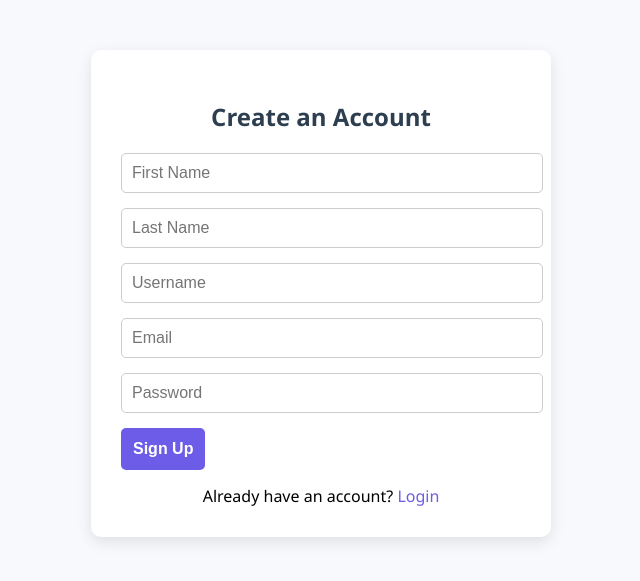
After one commit to bishalth28/flask-blog, a Flask app: page /signup in a window 1280 px wide. The commit adds this page. Shown: the top 581 px of the page, without its empty margins (319-959 px from the left). Run offline with Flask 3, Linux system fonts and the light colour scheme.

Commit message:
Updated file

```diff
--- a/app.py
+++ b/app.py
@@ -1,28 +1,109 @@
-from flask import Flask, render_template
+from flask import Flask, render_template, request, url_for, redirect, session, flash
+import json, os
 
 app = Flask(__name__)
+app.secret_key = os.urandom(24)
 
-posts = {
-    0:{
-        'title':'Hello Bishal',
-        'content':'This is my first blog post'
-    }
-}
+if os.path.exists('user.json'):
+    with open('user.json') as f:
+        users = json.load(f)
+else:
+    users = {}
+
+if os.path.exists('posts.json'):
+    with open('posts.json') as f:
+        posts = json.load(f)
+else:
+    posts = {}
 
 @app.route('/')
+def index():
+    return redirect(url_for('login'))
+
+@app.route('/home')
 def home ():
-    return 'hello World'
+    if 'username' not in session:
+        flash("please login")
+        return redirect(url_for('login'))
+
+    return render_template('home.jinja2',posts=posts)
+1
+@app.route('/login', methods = ['GET','POST'])
+def login():
+    if request.method == "POST":
+        username = request.form['username']
+        password = request.form['password']
+
+        if username in users and users[username]['password'] == password:
+            session['username'] = username
+            return redirect(url_for('home'))
+        else:
+            return render_template("login.jinja2", error = "Invalid credentials")
+
+    return render_template('login.jinja2')
+
+@app.route('/signup', methods = ['GET','POST'])
+def signup():
+    if request.method == "POST":
+        firstname = request.form['firstname']
+        lastname = request.form['lastname']
+        username = request.form['username']
+        email = request.form['email']
+        password = request.form['password']
+
+        if username in users:
+            flash("Username already exists!", "error")
+            return render_template("signup.jinja2")
+
+        users[username] ={
+            'firstname': firstname,
+            'lastname': lastname,
+            'email': email,
+            'password': password
+        }
+        with open('user.json', 'w') as f:
+            json.dump(users, f, indent=4)
+
+        flash("Account created successfully! Please log in.", "success")
+        return redirect(url_for('login'))
+
+    return render_template("signup.jinja2")
+
+
 
 @app.route ('/post/<int:post_id>')
 def post(post_id):
-    post=posts.get(post_id)
+    post=posts.get(str(post_id))
     if not post:
-        return render_template('404.jinja2', message=f'A post with id {post_id} was not found.')
+        return render_template('error.jinja2', message=f'A post with id {post_id} was not found.')
     return render_template('post.jinja2', post=post)
 
-@app.route('/post/form')
-def form():
-    return render_template('create.jinja2')
+@app.route ('/logout')
+def logout():
+    session.pop('username', None)
+    return redirect(url_for('login'))
+
+@app.route('/create', methods = ['GET', 'POST'])
+def create():
+    if 'username' not in session:
+        flash("please login")
+        return redirect(url_for('login'))
+
+    if request.method == 'POST':
+        title = request.form.get('title')
+        tag = request.form.get('tag')
+        description = request.form.get('description')
+
+        post_id = str(len(posts))
+        posts[post_id]={'post_id':int(post_id), 'title':title, 'tag':tag, 'description':description}
+
+        with open('posts.json', 'w') as f:
+            json.dump(posts, f, indent=4)
+
+        flash("Post Created Successfully")
+        return redirect(url_for('post',post_id = post_id))
+    else:
+        return render_template('create.jinja2')
 
 if __name__ == '__main__':
     app.run(debug=True)
--- a/templates/base.jinja2
+++ b/templates/base.jinja2
@@ -1,6 +1,9 @@
 <!DOCTYPE html>
 <html>
 <head>
+{% block head %}
+
+{% endblock %}
 </head>
 <body>
 {% block content %}
--- /dev/null
+++ b/templates/signup.jinja2
@@ -0,0 +1,115 @@
+{% extends 'base.jinja2' %}
+{% block head %}
+<style>
+    body {
+        font-family: 'Segoe UI', sans-serif;
+        background-color: #f7f9fc;
+        margin: 0;
+        padding: 0;
+    }
+
+    .signup-container {
+        max-width: 400px;
+        margin: 50px auto;
+        background: #fff;
+        padding: 30px;
+        border-radius: 10px;
+        box-shadow: 0 5px 15px rgba(0, 0, 0, 0.1);
+    }
+
+    .signup-container h2 {
+        text-align: center;
+        margin-bottom: 20px;
+        color: #2c3e50;
+    }
+
+    .signup-container input[type="text"],
+    .signup-container input[type="email"],
+    .signup-container input[type="password"] {
+        padding: 10px;
+        margin-bottom: 15px;
+        border: 1px solid #ccc;
+        border-radius: 5px;
+        font-size: 16px;
+        width: 100%;
+    }
+
+    .signup-container button {
+        background-color: #6c5ce7;
+        color: white;
+        padding: 12px;
+        border: none;
+        border-radius: 5px;
+        font-size: 16px;
+        font-weight: bold;
+        cursor: pointer;
+    }
+
+    .signup-container button:hover {
+        background-color: #5a4dbb;
+    }
+
+    .flash-message {
+        padding: 10px;
+        margin-bottom: 10px;
+        border-radius: 4px;
+        text-align: center;
+        font-weight: bold;
+        font-size: 14px;
+    }
+
+    .flash-message.success {
+        background: #d4edda;
+        color: #155724;
+        border: 1px solid #c3e6cb;
+    }
+
+    .flash-message.error {
+        background: #f8d7da;
+        color: #721c24;
+        border: 1px solid #f5c6cb;
+    }
+
+    .signup-container .link {
+        text-align: center;
+        margin-top: 15px;
+    }
+
+    .signup-container .link a {
+        color: #6c5ce7;
+        text-decoration: none;
+    }
+
+    .signup-container .link a:hover {
+        text-decoration: underline;
+    }
+</style>
+{% endblock %}
+
+{% block content %}
+<div class="signup-container">
+    {% with messages = get_flashed_messages(with_categories=true) %}
+        {% if messages %}
+            {% for category, msg in messages %}
+                <div class="flash-message {{ category }}">
+                    {{ msg }}
+                </div>
+            {% endfor %}
+        {% endif %}
+    {% endwith %}
+
+    <h2>Create an Account</h2>
+    <form method="POST">
+        <input type="text" name="firstname" placeholder="First Name" required>
+        <input type="text" name="lastname" placeholder="Last Name" required>
+        <input type="text" name="username" placeholder="Username" required>
+        <input type="email" name="email" placeholder="Email" required>
+        <input type="password" name="password" placeholder="Password" required>
+        <button type="submit">Sign Up</button>
+    </form>
+
+    <div class="link">
+        Already have an account? <a href="{{ url_for('login') }}">Login</a>
+    </div>
+</div>
+{% endblock %}
```
Also changed, not shown: templates/create.jinja2 (+82 -14 lines), templates/home.jinja2 (added, +114 -0 lines), templates/login.jinja2 (added, +98 -0 lines), templates/post.jinja2 (+68 -3 lines).
